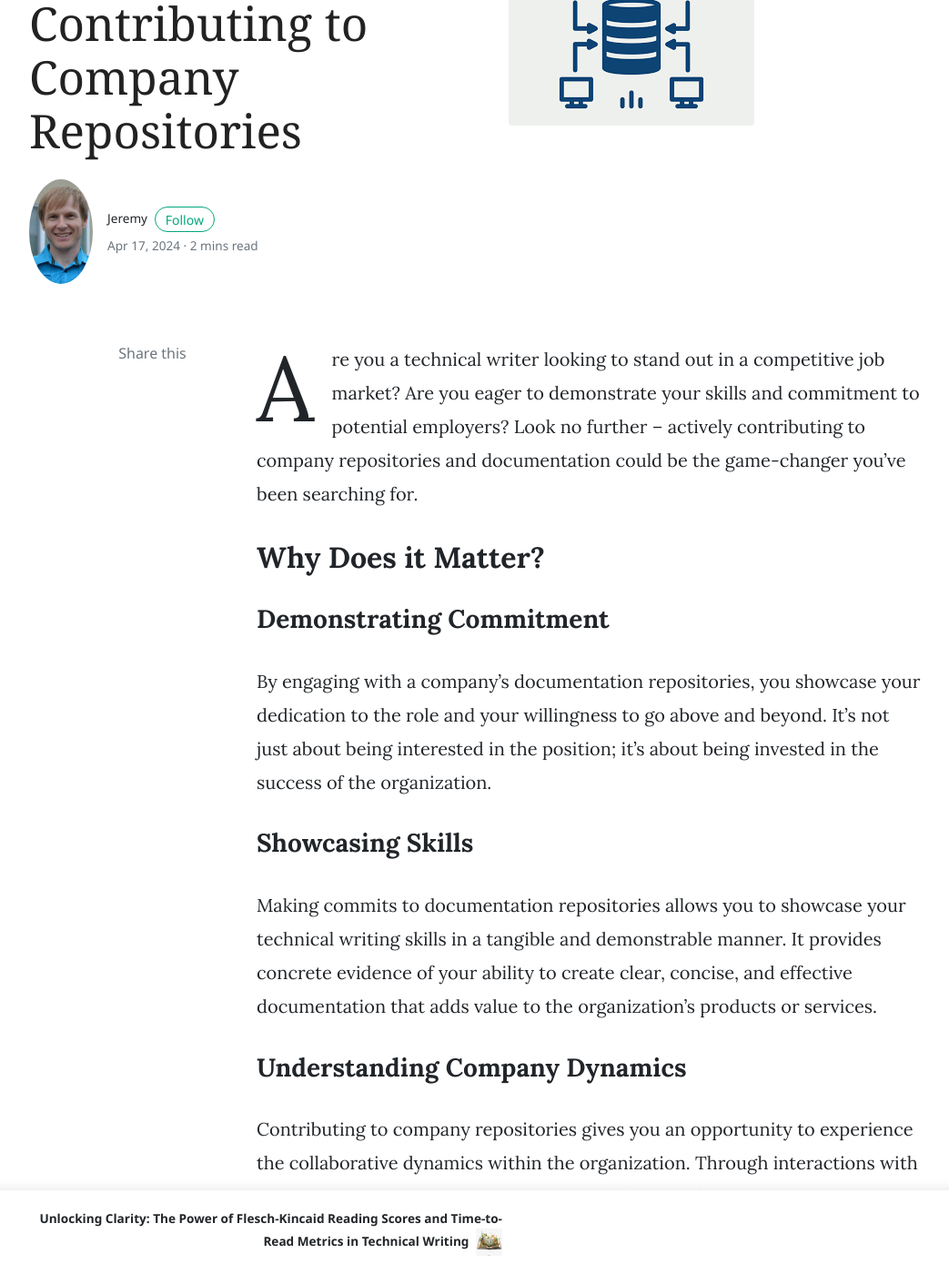
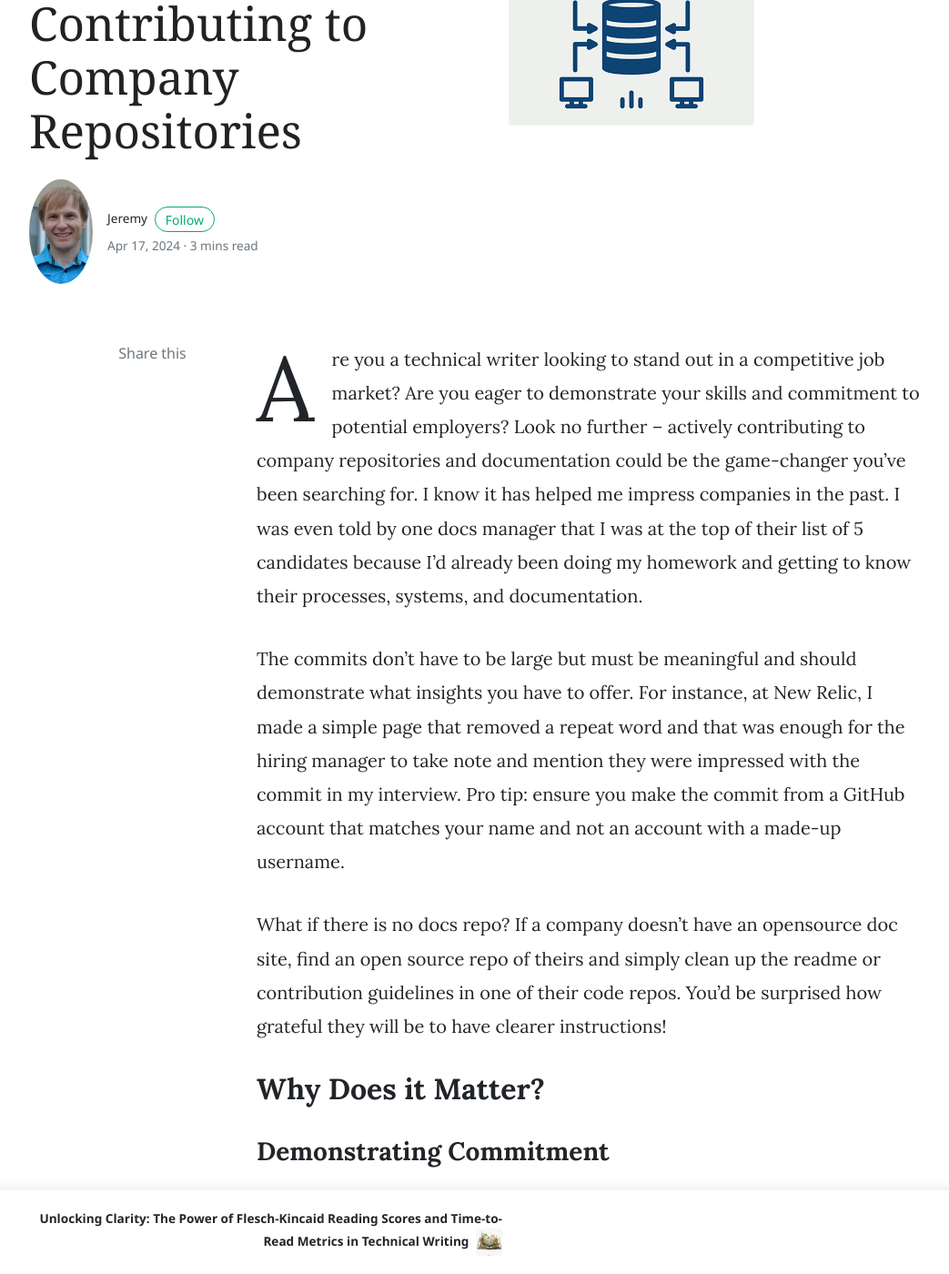
Before and after one commit to stumblefiend/jeremy.pugh, a Jekyll site: the page built from _posts/2024-04-17-technical-writer-job-search.md, in a window 1280 px wide and 1400 px high, scrolled down 346 px. Shown: the whole window at 91% size, without its empty margins (88-1131 px from the left). Built offline with Jekyll 4.4.1, drawn with Linux system fonts in a browser that asks for light colours; nearby versions of some CDN libraries; comment, search, counter and statistics services are not loaded.

Commit message:
Update 2024-04-17-technical-writer-job-search.md

```diff
--- a/_posts/2024-04-17-technical-writer-job-search.md
+++ b/_posts/2024-04-17-technical-writer-job-search.md
@@ -6,7 +6,11 @@ categories: [ job, career ]
 image: assets/images/repository.png
 ---
 
-Are you a technical writer looking to stand out in a competitive job market? Are you eager to demonstrate your skills and commitment to potential employers? Look no further – actively contributing to company repositories and documentation could be the game-changer you've been searching for.
+Are you a technical writer looking to stand out in a competitive job market? Are you eager to demonstrate your skills and commitment to potential employers? Look no further – actively contributing to company repositories and documentation could be the game-changer you've been searching for. I know it has helped me impress companies in the past. I was even told by one docs manager that I was at the top of their list of 5 candidates because I'd already been doing my homework and getting to know their processes, systems, and documentation.
+
+The commits don't have to be large but must be meaningful and should demonstrate what insights you have to offer. For instance, at New Relic, I made a simple page that removed a repeat word and that was enough for the hiring manager to take note and mention they were impressed with the commit in my interview. Pro tip: ensure you make the commit from a GitHub account that matches your name and not an account with a made-up username.
+
+What if there is no docs repo? If a company doesn't have an opensource doc site, find an open source repo of theirs and simply clean up the readme or contribution guidelines in one of their code repos. You'd be surprised how grateful they will be to have clearer instructions!
 
 ## Why Does it Matter?
 
```
